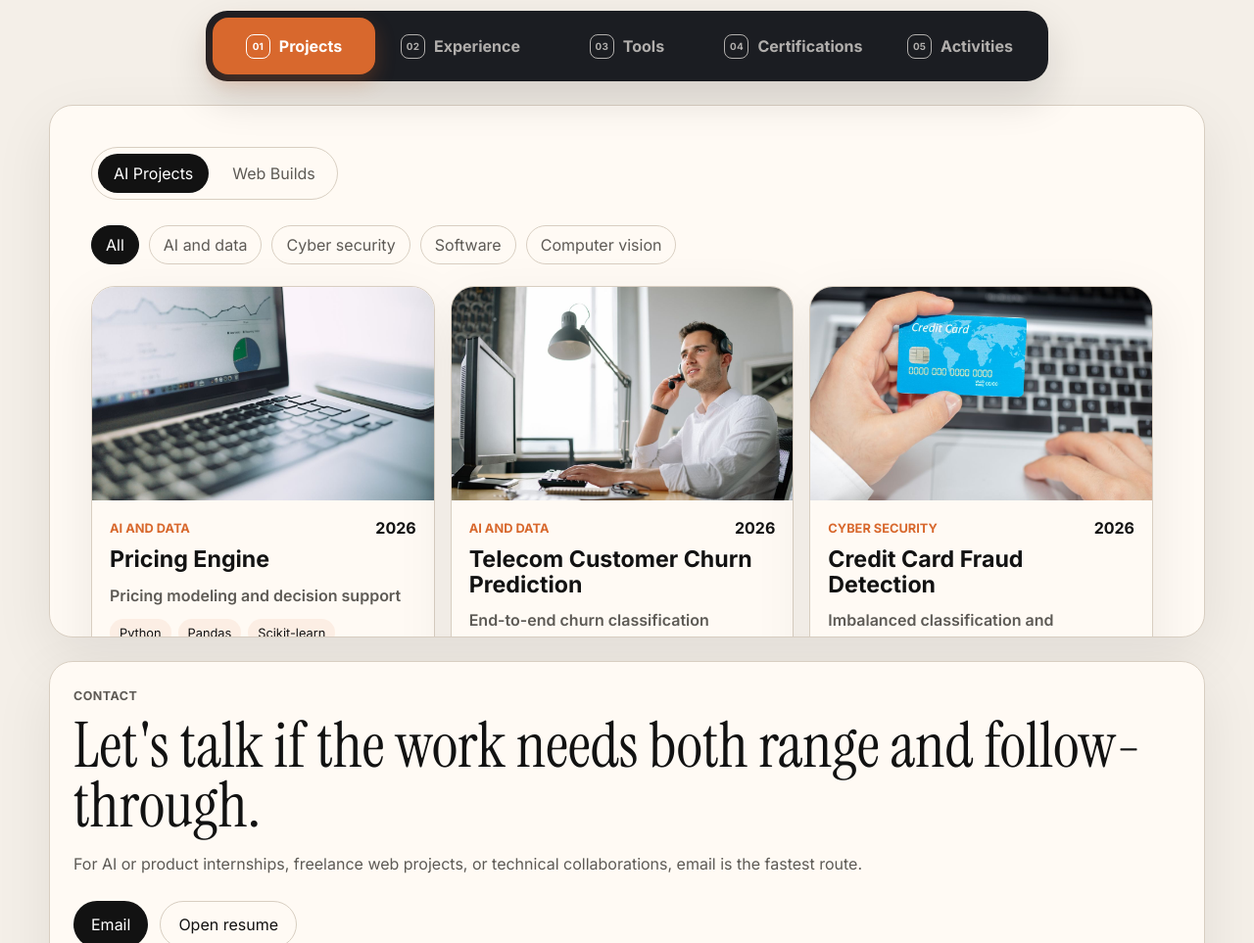
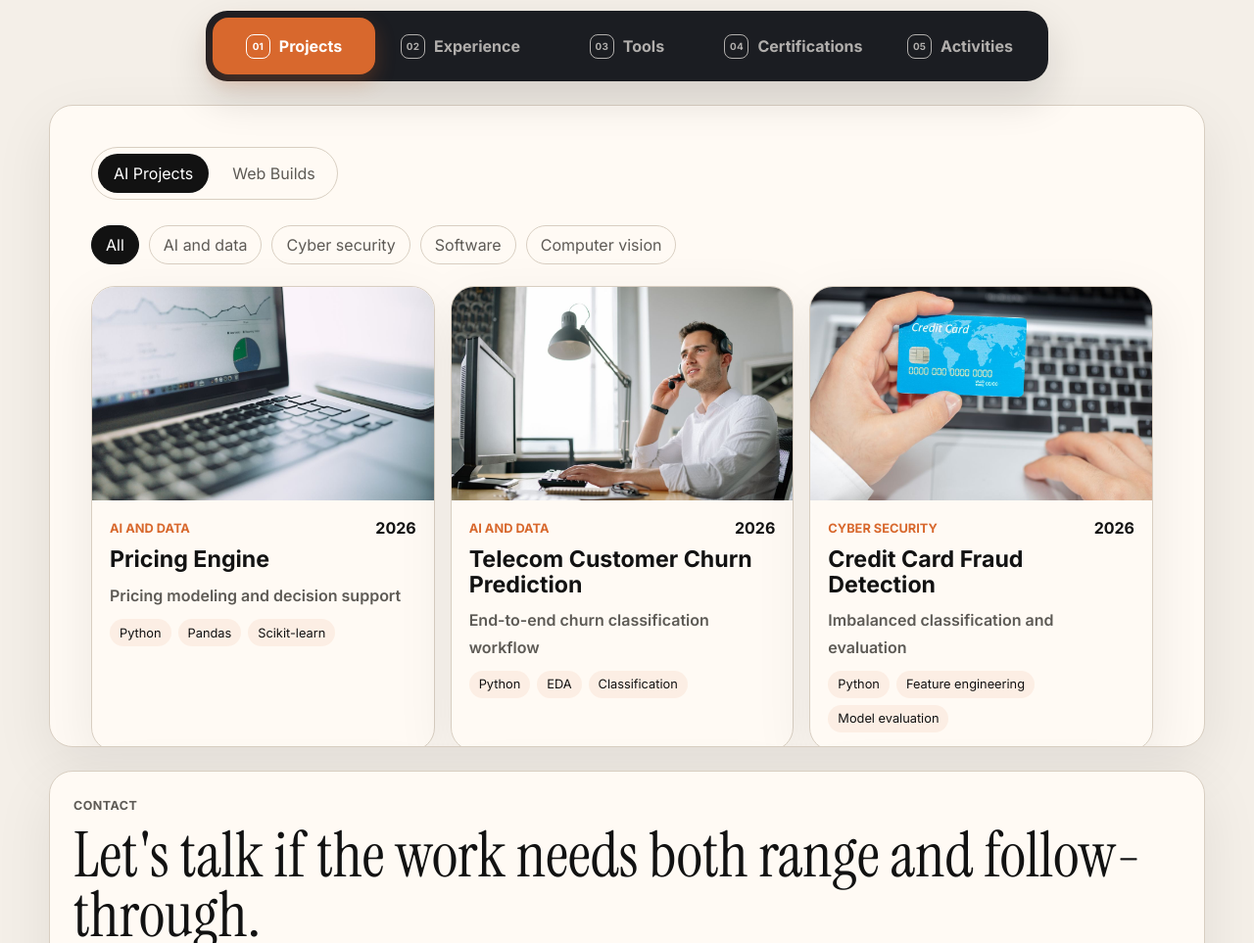
Before and after one commit to adam1861/adamlachkar, a plain HTML site: page index.html in a window 1280 px wide. Shown: the part 868-1831 px from the top of the page at 98% size. Drawn offline with Linux system fonts and the light colour scheme.

Commit message:
Make tab panels full-page height

```diff
--- a/styles.css
+++ b/styles.css
@@ -500,7 +500,9 @@ button {
 }
 
 .section-panel {
-  max-height: clamp(420px, 68vh, 760px);
+  height: min(82vh, 900px);
+  min-height: 620px;
+  max-height: min(82vh, 900px);
   padding: clamp(22px, 4vw, 42px);
   border: 1px solid var(--line);
   border-radius: var(--radius-lg);
@@ -1636,6 +1638,7 @@ button {
   }
 
   .section-panel {
+    height: calc(100vh - 160px);
     max-height: calc(100vh - 160px);
     min-height: 360px;
     padding: 22px 16px;
```
